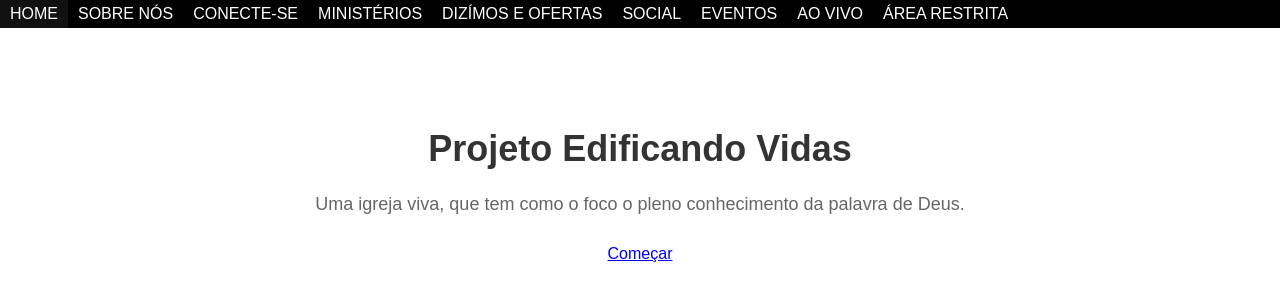
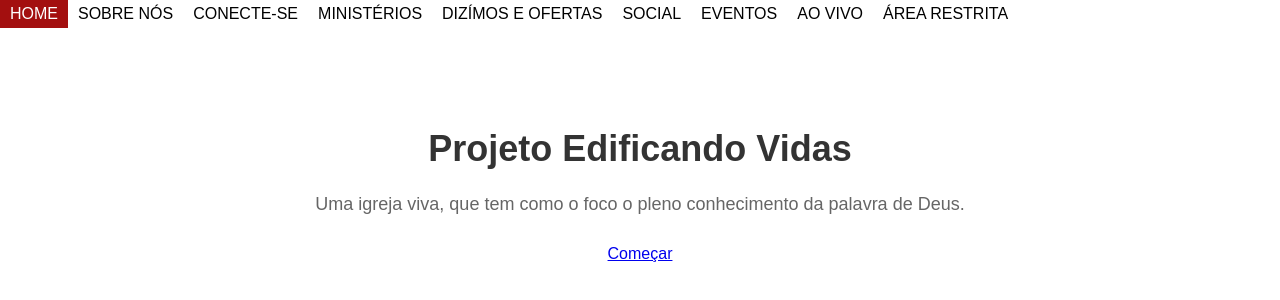
Before and after one commit to alissonfrazao/edificando-vidas, a plain HTML site: page home/index.html in a window 1280 px wide. Drawn offline with Linux system fonts and the light colour scheme.

Commit message:
home/styles.css

```diff
--- a/home/styles.css
+++ b/home/styles.css
@@ -5,7 +5,7 @@
 }
 
 nav {
-  background-color: #b87474;
+  background-color: #bb4444;
 }
 nav ul {
   margin: 0;
@@ -66,7 +66,7 @@ nav ul li a:hover::after {
       margin: 0;
       padding: 0;
       overflow: hidden;
-      background-color: #000000;
+      background-color: #ffffff;
     }
 
     li {
@@ -75,7 +75,7 @@ nav ul li a:hover::after {
 
     li a {
       display: block;
-      color: white;
+      color: rgb(0, 0, 0);
       text-align: center;
       padding: 5px 10px;
       text-decoration: none;
@@ -83,5 +83,7 @@ nav ul li a:hover::after {
 
     /* Change the link color to #111 (black) on hover */
     li a:hover {
-      background-color: #111;
+      background-color: #a30f0f;
+      color: white;
+
     }
```
